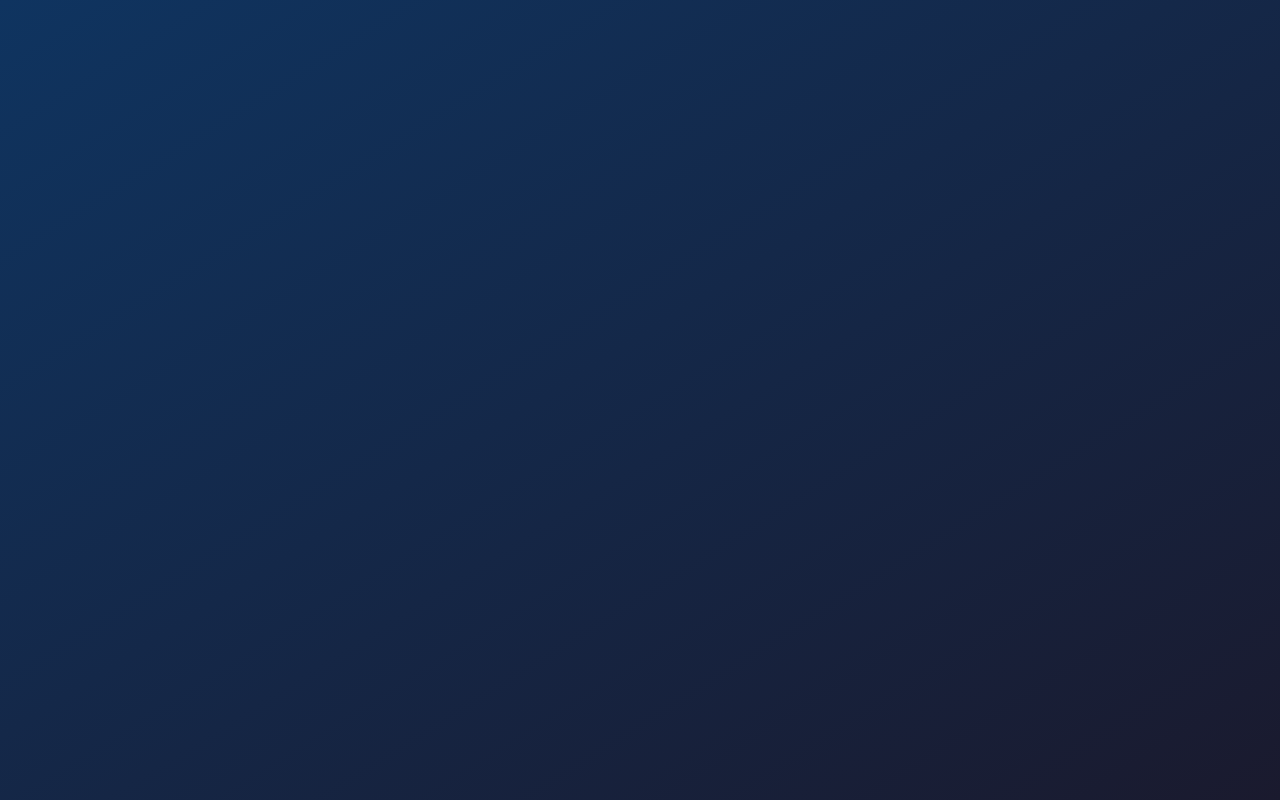
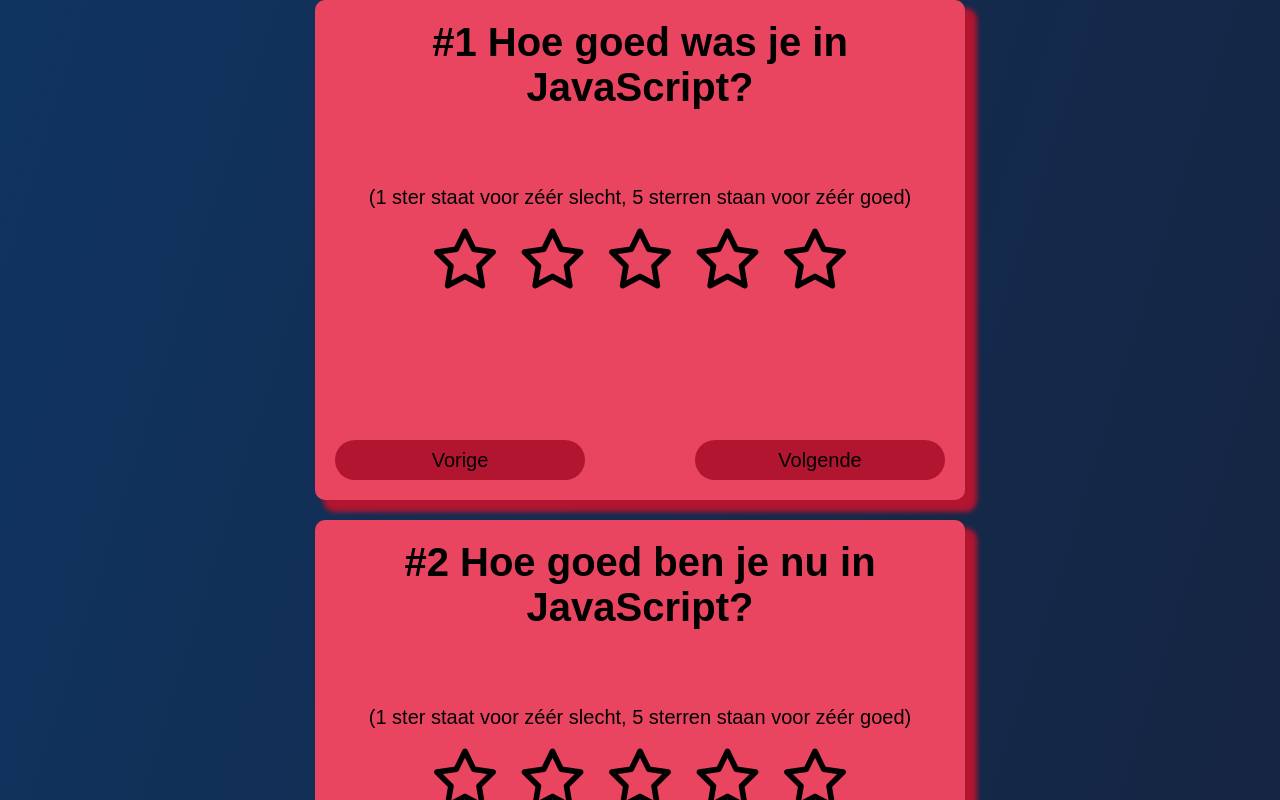
Before and after one commit to AidanMiddel/React-mySkillz, a React (Create React App) app: page /vraag/2 in a window 1280 px wide. Before the commit this address had no page. Shown: the top 800 px of the page. Built offline with nearby package versions, Linux system fonts and the light colour scheme.

Commit message:
video 13 & 14

```diff
--- a/src/App/App.css
+++ b/src/App/App.css
@@ -21,4 +21,6 @@ body {
     display: flex;
     justify-content: center;
     align-items: center;
+    flex-wrap: wrap;
+    gap: 2rem;
 }
--- a/src/App/App.js
+++ b/src/App/App.js
@@ -2,14 +2,16 @@ import "./App.css"
 import Question from "../Question/Question"
 import { Route, Routes } from "react-router-dom";
 import Intro from "../Intro/Intro";
+import Questions from "../Data/Questions";
 
 const App = () => {
+    let questionsToBeRendered = Questions.map(questionObject => {
+        return <Question key={questionObject.number} number={questionObject.number} question={questionObject.question} rating={questionObject.rating} />
+    })
     return (
-        <Routes>
-            <Route path="/" element={<Intro />}></Route>
-            <Route path="/vraag" element={<Question/>}></Route>
-
-        </Routes>
+        <>
+            {questionsToBeRendered}
+        </>
     )
 }
 
--- a/src/Question/Question.js
+++ b/src/Question/Question.js
@@ -7,6 +7,10 @@ class Question extends React.Component {
         this.state = {
             rating: 0,
         }
+    }
+
+    componentDidMount(){
+        this.setState({rating: this.props.rating})
     }
 
     onStarClicked = (rating) => {
@@ -25,7 +29,7 @@ class Question extends React.Component {
         return (
             <article className="question">
                 <header className="question__header">
-                    <h2 className="question__h2">Hoe goed beheers je nu react?</h2>
+                    <h2 className="question__h2">#{this.props.number} {this.props.question}</h2>
                 </header>
                 <section className="question__section">
                     <p className="question__text">(1 ster staat voor zéér slecht, 5 sterren staan voor zéér goed)</p>
```
Also changed, not shown: 1 other file (tests, documents, lock files or other folders).
